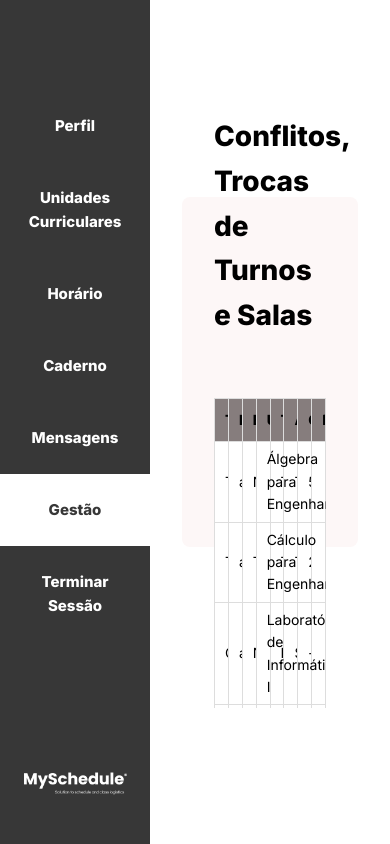
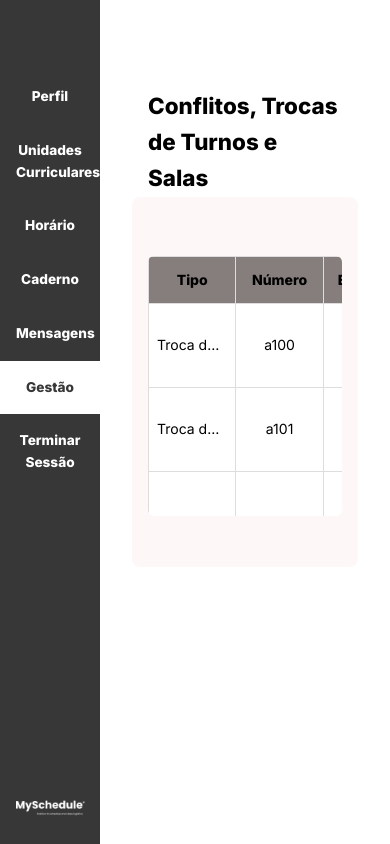
Before and after one commit to hhtomaswt11/IPM-24_25, a Vue app in the folder Fase2/MySchedule/: page /gestao in a window 390 px wide. Built offline with nearby package versions, Linux system fonts and the light colour scheme; no server answers; a web font is replaced by a local one.

Commit message:
Responsividade na barra e na Gestão

```diff
--- a/Fase2/MySchedule/src/App.vue
+++ b/Fase2/MySchedule/src/App.vue
@@ -98,4 +98,12 @@ html, body, #app {
   justify-content: center;
   line-height: 1;
 }
+
+@media (max-width: 768px) {
+  .main-wrapper {
+    margin-left: 100px;
+    width: calc(100% - 100px);
+  }
+}
+
 </style>
--- a/Fase2/MySchedule/src/components/Navegacao.vue
+++ b/Fase2/MySchedule/src/components/Navegacao.vue
@@ -107,5 +107,28 @@
   font-weight: bold;
 }
 
+@media (max-width: 768px) {
+  .navegacao {
+    width: 100px;
+    padding-top: 70px;
+  }
+
+  .nav-link {
+    padding: 1rem;
+    font-size: 0.85rem;
+  }
+
+  .footer-icon {
+    width: 100px;
+  }
+
+  .badge {
+    top: 4px;
+    right: 10px;
+    padding: 2px 6px;
+    font-size: 10px;
+  }
+}
+
 
 </style>
--- a/Fase2/MySchedule/src/views/Gestao.vue
+++ b/Fase2/MySchedule/src/views/Gestao.vue
@@ -80,8 +80,12 @@
 .gestao-container {
   padding: 2rem;
   position: relative;
+  max-width: 100%;
+  width: 100%;
+  box-sizing: border-box;
+  /* 🔥 REMOVER ESTA LINHA */
+  /* overflow-x: hidden; */
 }
-
 /* Retângulo de fundo */
 .decoracao-fundo {
   background-color: #FDF7F7;
@@ -89,44 +93,50 @@
   top: 165px;
   left: 0;
   right: 0;
-    height: 350px;
+  height: 370px;
   z-index: 0;
   border-radius: 8px;
 }
 
+/* Título */
 .titulo {
   margin-top: 50px;
   font-family: 'Inter', sans-serif;
   font-weight: 800;
-    font-size: 28px;
+  font-size: 1.75rem;
   margin-bottom: 1.5rem;
   color: #000;
   position: relative;
   z-index: 1;
+  text-align: left;
 }
 
+/* Wrapper da Tabela */
 .tabela-wrapper {
   margin-top: 60px;
   overflow-y: auto;
+  overflow-x: auto;
   max-height: 310px;
   position: relative;
   z-index: 1;
+  border-radius: 6px;
 }
 
 /* Tabela */
 .tabela-gestao {
   width: 100%;
+  min-width: 850px;
   border-collapse: collapse;
   table-layout: fixed;
 }
 
-
+/* Células */
 .tabela-gestao th,
 .tabela-gestao td {
-    padding: 6px 10px;
+  padding: 0.5rem;
   border: 1px solid #ddd;
   text-align: center;
-    font-size: 14px;
+  font-size: 0.875rem;
   color: #000;
   background-color: white;
   white-space: nowrap;
@@ -134,18 +144,11 @@
   text-overflow: ellipsis;
 }
 
+/* Cabeçalho */
 .tabela-gestao th {
-    padding: 10px 10px;
+  padding: 0.75rem 0.5rem;
 }
 
-  /* Evita corte na célula da UC */
-  .uc-cell {
-    white-space: normal !important;
-    overflow: visible !important;
-    text-overflow: initial !important;
-  }
-
-  /* Cabeçalho fixo */
 .tabela-gestao thead th {
   background-color: #867D7D;
   color: black;
@@ -155,7 +158,14 @@
   z-index: 2;
 }
 
-  /* Ações interativas */
+/* Evita corte no nome da UC */
+.uc-cell {
+  white-space: normal !important;
+  overflow: visible !important;
+  text-overflow: initial !important;
+}
+
+/* Ações */
 .acao {
   cursor: pointer;
   margin: 0 5px;
@@ -173,4 +183,25 @@
 .rejeitar:hover {
   color: #B52525;
 }
+
+/* Responsivo */
+@media (max-width: 768px) {
+  .titulo {
+    font-size: 1.4rem;
+    margin-top: 40px;
+  }
+
+  .tabela-gestao {
+    font-size: 0.75rem;
+    min-width: 700px;
+  }
+
+  .tabela-wrapper {
+    max-height: 260px;
+  }
+
+  .gestao-container {
+    padding: 1rem;
+  }
+}
   </style>
```
Lines whose indentation alone changed are shown as unchanged.
